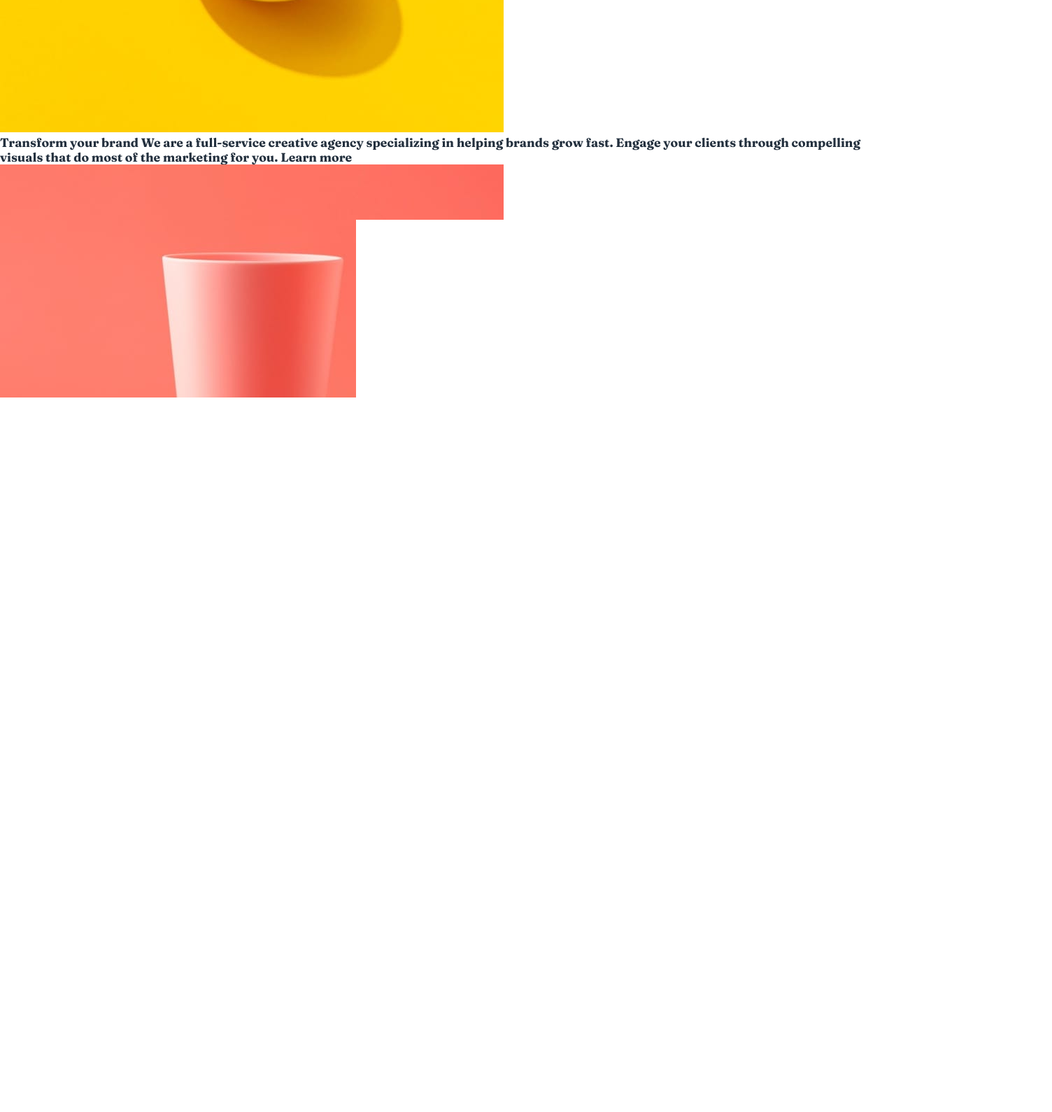
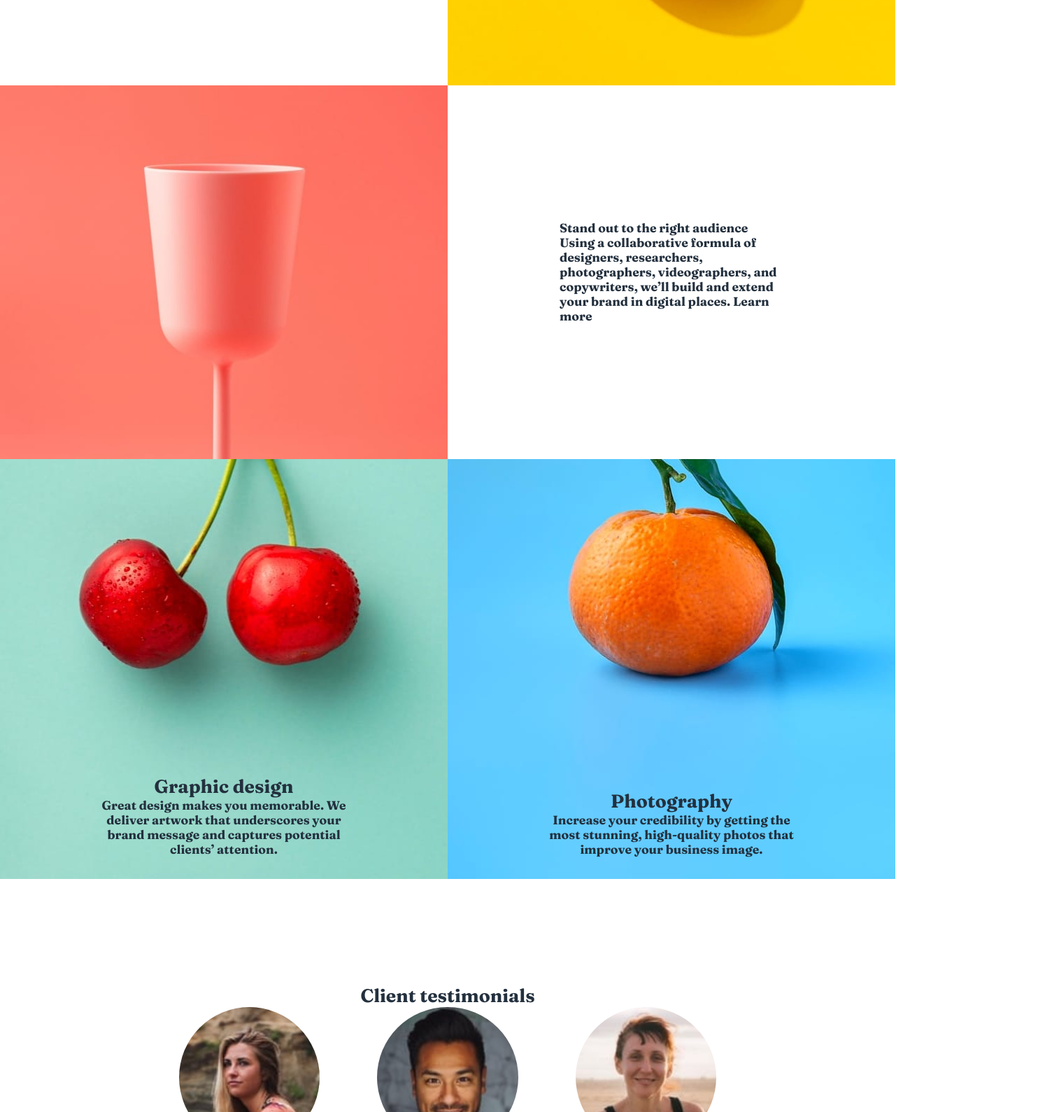
Before and after one commit to Hajarah08/sunnyside-mAIN, a plain HTML site: page index.html in a window 1280 px wide. Shown: the part 1211-2800 px from the top of the page at 70% size, 1504 px wide, since content can reach past the window. Before the commit the page ends 2253 px from the top, so only its background shows below. Drawn offline with Linux system fonts and the light colour scheme; files whose address does not match are found by name.

Commit message:
updated the project

```diff
--- a/index.html
+++ b/index.html
@@ -5,7 +5,7 @@
   <meta name="viewport" content="width=device-width, initial-scale=1.0"> <!-- displays site properly based on user's device -->
 
   <link rel="icon" type="image/png" sizes="32x32" href="./images/favicon-32x32.png">
-  <link rel="stylesheet" href="src/styles.css">
+  <link rel="stylesheet" href="styles.css">
   <title>landing page</title>
 
   <!-- Feel free to remove these styles or customise in your own stylesheet 👍 -->
@@ -28,23 +28,23 @@
 <h1>
   We are creatives
 </h1>
-</div>
+
     </header>
 
-    <section>
-      <div class="content-container">
+    <main>
+      <div class="content-container ">
         <img src="images/desktop/image-transform.jpg" alt="egg-imag" class="image">
-      <div class="content">
-  Transform your brand
+      <div class="content order">
+  <p>Transform your brand
 
   We are a full-service creative agency specializing in helping brands grow fast.
   Engage your clients through compelling visuals that do most of the marketing for you.
-
+      </p>
   Learn more
       </div>
-      </div>
-      <div class="content container">
-        <img src="images/desktop/image-stand-out.jpg" alt="">
+
+
+        <img src="images/desktop/image-stand-out.jpg" alt="" class="image">
       <div class="content">
   Stand out to the right audience
 
@@ -52,30 +52,63 @@
 
   Learn more
       </div>
-      </div>
 
-<div class="content">
-  Graphic design
-  Great design makes you memorable. We deliver artwork that underscores your brand message and captures potential clients’ attention.
+
+<div class="grapes image-text-box">
+  <div class="text-container">
+  <h2>Graphic design</h2>
+  <p>Great design makes you memorable. We deliver artwork that underscores your brand message and captures potential clients’ attention.</p>
 </div>
-<div class="content">
-  Photography
-  Increase your credibility by getting the most stunning, high-quality photos that improve your business image.
 </div>
-    </section>
-  Client testimonials
+<div class="orange image-text-box">
+  <div class="text-container">
+  <h2>Photography</h2>
+ <p> Increase your credibility by getting the most stunning, high-quality photos that improve your business image.</p>
+</div>
+</div>
+</div>
+    <section class="testimonial-container">
+      <h2>Client testimonials</h2>
+      <div class="testimonial-grid">
 
-  We put our trust in Sunnyside and they delivered, making sure our needs were met and deadlines were always hit.
+  <article>
+<img src="images/image-emily.jpg" alt="" class="pic">
+ <p> We put our trust in Sunnyside and they delivered, making sure our needs were met and deadlines were always hit.</p>
   Emily R.
   Marketing Director
-
+      </article>
+<article>
+  <img src="images/image-thomas.jpg" alt="" class="pic">
   Sunnyside’s enthusiasm coupled with their keen interest in our brand’s success made it a satisfying and enjoyable experience.
   Thomas S.
   Chief Operating Officer
+</article>
 
+<article>
+  <img src="images/image-jennie.jpg" alt="" class="pic">
   Incredible end result! Our sales increased over 400% when we worked with Sunnyside. Highly recommended!
   Jennie F.
   Business Owner
+</article>
+      </div>
+    </section>
+
+    <section class="img-grid">
+      <picture>
+      <img src="images/mobile/image-gallery-milkbottles.jpg" alt="">
+      </picture>
+      <picture>
+      <img src="images/mobile/image-gallery-orange.jpg" alt="">
+      </picture>
+      <picture>
+      <img src="images/mobile/image-gallery-cone.jpg" alt="">
+      </picture>
+      <picture>
+      <img src="images/mobile/image-gallery-sugar-cubes.jpg" alt="">
+      </picture>
+    </section>
+
+    </main>
 
   About
   Services
--- a/src/styles.css
+++ b/styles.css
@@ -56,7 +56,74 @@ header {
   height: 800px;
 
 }
-image {
+main{
+  width: 100%;
+  margin: 0px auto;
+}
+h1{
+  text-align: center;
+  margin: 100px 50px;
+}
+.content-container{
+  display: grid;
+  grid-template-columns: 1fr 1fr;
+}
+.content {
+  display: flex;
+  flex-direction: column;
+  justify-content: center;
+  width: 50%;
+  margin: 0 auto;
+}
+.image {
   display: block;
   width: 100%;
 }
+.order{
+  order: -1;
+}
+.grapes {
+  background: url("images/desktop/image-graphic-design.jpg") top center/cover;
+  width: 100%;
+  height: 600px;
+}
+.orange {
+  background: url("images/desktop/image-photography.jpg") top center/cover;
+  width: 100%;
+  height: 600px;
+}
+.image-text-box {
+  display: flex;
+  flex-direction: column;
+  justify-content: end;
+  align-items: center;
+}
+.image-text-box .text-container {
+  width: 350px;
+  text-align: center;
+  padding-bottom: 2rem;
+}
+.testimonial-grid{
+  display: grid;
+  margin: 0 auto;
+  width: 64%;
+  gap: 2rem;
+  grid-template-columns: 1fr 1fr 1fr;
+}
+.testimonial-container{
+  margin: 150px 0px;
+  text-align: center;
+}
+article{
+  display: flex;
+  flex-direction: column;
+  align-items: center;
+}
+.pic{
+  border-radius: 50%;
+  width: 80%;
+}
+.img-grid{
+  display: grid;
+  grid-template-columns: repeat(4,1fr);
+}
```
Also changed, not shown: design/active-states.jpg (deleted), design/desktop-design.jpg (deleted), design/desktop-preview.jpg (deleted), design/mobile-design.jpg (deleted), design/mobile-menu.jpg (deleted), src/image-header.jpg (deleted).
